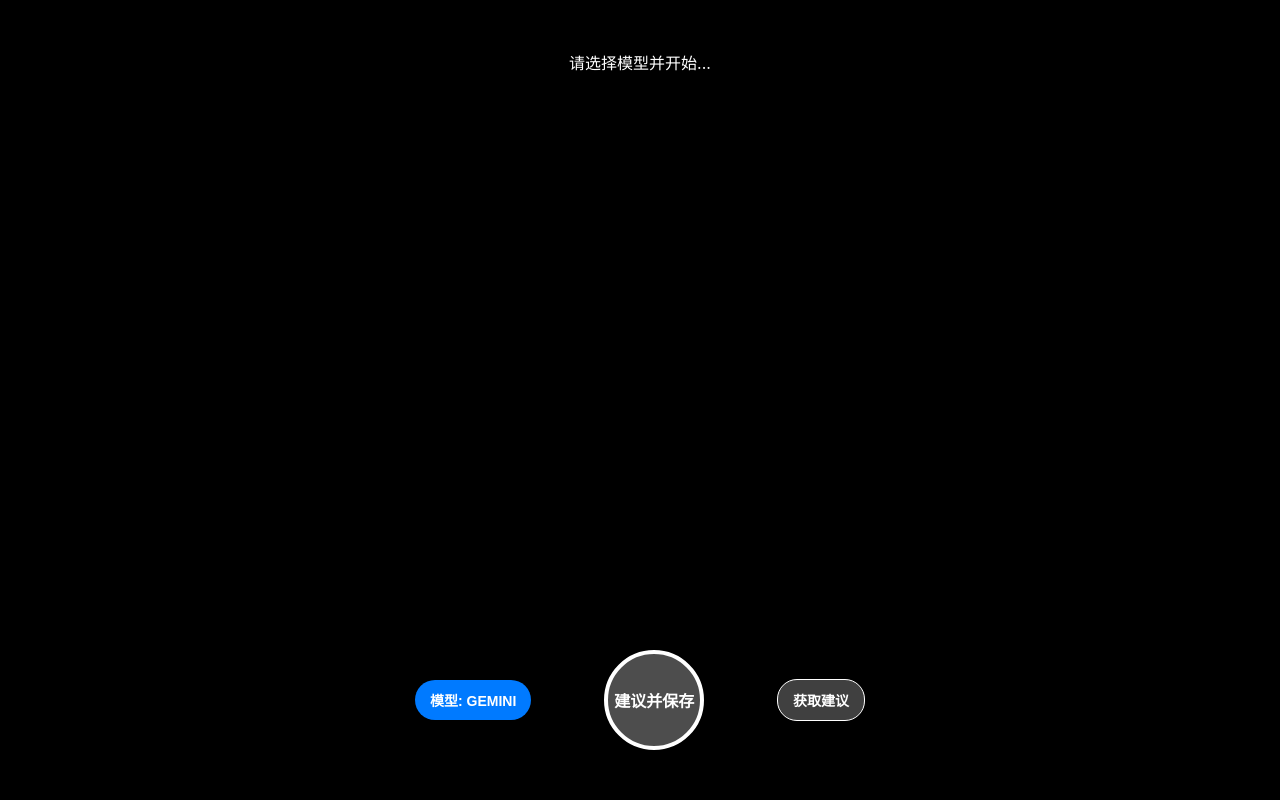
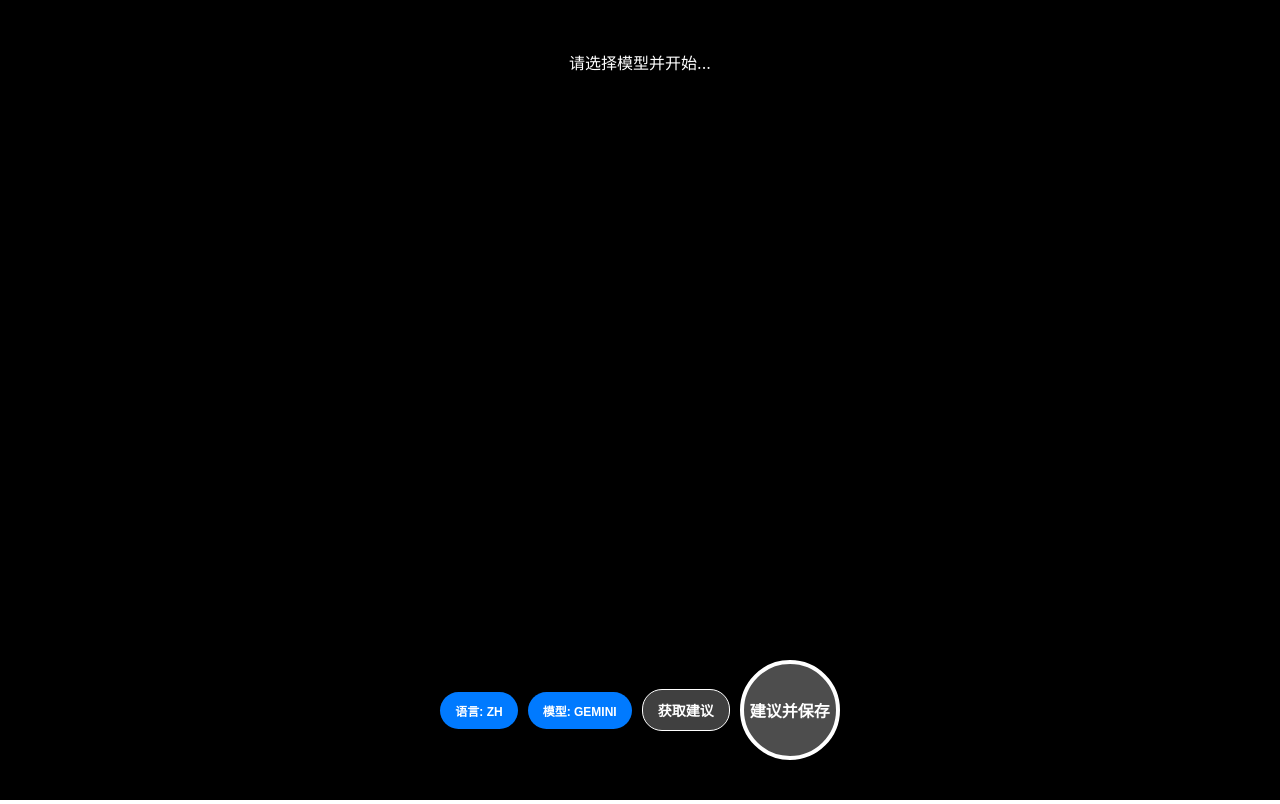
Before and after one commit to tortoiseknightma/ai-camera-coach-web, a React (Create React App) app: page / in a window 1280 px wide. Built offline with nearby package versions, Linux system fonts and the light colour scheme; no server answers.

Commit message:
feat: add multi-language support, now ZH and EN

```diff
--- a/src/CameraCoach.js
+++ b/src/CameraCoach.js
@@ -3,6 +3,35 @@ import React, { useRef, useState, useCallback } from 'react';
 import Webcam from 'react-webcam';
 import { GoogleGenerativeAI } from '@google/generative-ai';
 import OpenAI from 'openai'; // [新增] 导入OpenAI库
+
+const content = {
+  en: {
+    // UI 文本
+    initialFeedback: 'Please select a model and start...',
+    switchModel: 'Model',
+    switchLanguage: 'Language: EN',
+    getAdviceAndSave: 'Advice & Save',
+    getAdviceOnly: 'Get Advice',
+    processing: 'Analyzing...',
+    captureError: 'Failed to capture image. Please try again.',
+    feedbackError: (model) => `Failed to call ${model} API. Please check configuration or network.`,
+    // 大模型 Prompt
+    prompt: "You are a camera assistant. For the given photo, do the following:\n Step 1: Classify the user's photo intent. Choose ONE or TWO intents from this list: [Portrait, Social, Food, Landscape, Architecture, Object].\n Step 2: Identify ONE or TWO short issues in the photo composition, focusing on subject placement, balance, clutter, or perspective.\n Step 3: Suggest ONE or TWO concrete camera adjustments only from this list: [Pan left, Pan right, Tilt up, Tilt down, Zoom in, Zoom out, Shift left, Shift right, Shift up, Shift down, Move forward, Move backward].\n Format as:\n Intent: [Option] or [Option1, Option2]. Do NOT explain. Do NOT add extra text.\n Diagnosis: [Issue] or [Issue1, Issue2]. Keep them concise, like bullet points.\n Adjustment: [Adjustment] or [Adjustment1, Adjustment2]. Always choose one clear option or a valid non-contradictory combination."
+  },
+  zh: {
+    // UI 文本
+    initialFeedback: '请选择模型并开始...',
+    switchModel: '模型',
+    switchLanguage: '语言: ZH',
+    getAdviceAndSave: '建议并保存',
+    getAdviceOnly: '获取建议',
+    processing: '分析中...',
+    captureError: '无法捕获图像，请重试。',
+    feedbackError: (model) => `调用 ${model} API 失败，请检查配置或网络。`,
+    // 大模型 Prompt
+    prompt: "你是一位摄影助手。针对给定的照片，请完成以下步骤：\n步骤1：对用户的拍照意图进行分类。从此列表选择一个或两个意图：[人像, 社交, 食物, 风景, 建筑, 物体]。\n步骤2：指出照片构图中的一到两个简短问题，重点关注主体位置、平衡、杂乱或视角。\n步骤3：仅从此列表建议一到两个具体的相机调整：[向左平移, 向右平移, 向上倾斜, 向下倾斜, 放大, 缩小, 向左平移相机, 向右平移相机, 向上平移相机, 向下平移相机, 向前移动, 向后移动]。\n格式要求：\n意图：[选项] 或 [选项1, 选项2]。不要解释。不要添加额外文字。\n诊断：[问题] 或 [问题1, 问题2]。保持简洁，类似要点。\n调整：[调整] 或 [调整1, 调整2]。总是选择一个明确的选项或一个有效的、不矛盾的组合。"
+  }
+};
 
 
 // --- 配置区 ---
@@ -47,10 +76,17 @@ const saveImageToLocal = (imageSrc) => {
 
 function CameraCoach() {
   const webcamRef = useRef(null);
-  const [aiFeedback, setAiFeedback] = useState('请选择模型并开始...');
+  // [修改] 增加语言 state
+  const [language, setLanguage] = useState('zh'); // 'en' 或 'zh', 默认为中文
+  const [aiFeedback, setAiFeedback] = useState(content[language].initialFeedback);
   const [isProcessing, setIsProcessing] = useState(false);
   const [currentLLM, setCurrentLLM] = useState('gemini');
   const [analyzedImage, setAnalyzedImage] = useState(null);
+
+  // [新增] 切换语言的函数
+  const toggleLanguage = () => {
+    setLanguage(prevLang => (prevLang === 'en' ? 'zh' : 'en'));
+  };
 
   const toggleLLM = () => {
     setCurrentLLM(prevLLM => {
@@ -62,40 +98,28 @@ function CameraCoach() {
 
   const getAiFeedback = async (imageSrc) => {
     setAnalyzedImage(imageSrc);
-
     setIsProcessing(true);
-    setAiFeedback(`正在使用 ${currentLLM.toUpperCase()} 分析图片...`);
+    setAiFeedback(`${content[language].processing} (${currentLLM.toUpperCase()})`);
 
     try {
       let responseText = '';
+      const currentPrompt = content[language].prompt; // 根据当前语言选择 prompt
+
       if (currentLLM === 'gemini') {
         const imagePart = fileToGenerativePart(imageSrc, "image/jpeg");
-        const result = await geminiModel.generateContent([GEMINI_PROMPT, imagePart]);
+        const result = await geminiModel.generateContent([currentPrompt, imagePart]);
         responseText = result.response.text();
       } else if (currentLLM === 'ark') {
         const response = await arkClient.chat.completions.create({
           model: ARK_MODEL_ID,
-          messages: [
-            {
-              role: 'user',
-              content: [
-                { type: 'text', text: GEMINI_PROMPT },
-                {
-                  type: 'image_url',
-                  image_url: {
-                    url: imageSrc,
-                  },
-                },
-              ],
-            },
-          ],
+          messages: [{ role: 'user', content: [{ type: 'text', text: currentPrompt }, { type: 'image_url', image_url: { url: imageSrc } }] }],
         });
         responseText = response.choices[0].message.content;
       }
       setAiFeedback(responseText);
     } catch (error) {
       console.error(`Error with ${currentLLM.toUpperCase()} API:`, error);
-      setAiFeedback(`调用 ${currentLLM.toUpperCase()} API 失败，请检查配置或网络。`);
+      setAiFeedback(content[language].feedbackError(currentLLM.toUpperCase()));
       setAnalyzedImage(null);
     } finally {
       setIsProcessing(false);
@@ -111,7 +135,7 @@ function CameraCoach() {
     }
     saveImageToLocal(imageSrc);
     getAiFeedback(imageSrc);
-  }, [isProcessing, currentLLM]);
+  }, [isProcessing, currentLLM, language]);
 
   const handleAnalyzeOnly = useCallback(async () => {
     if (isProcessing) return;
@@ -121,7 +145,7 @@ function CameraCoach() {
       return;
     }
     getAiFeedback(imageSrc);
-  }, [isProcessing, currentLLM]);
+  }, [isProcessing, currentLLM, language]);
 
 
   return (
@@ -147,9 +171,14 @@ function CameraCoach() {
           </div>
         )}
 
+        {/* [修改] 底部按钮区的文本现在是动态的 */}
         <div style={styles.bottomControls}>
-          <button onClick={toggleLLM} style={styles.toggleButton}>
-            模型: {currentLLM.toUpperCase()}
+          <button onClick={toggleLanguage} style={styles.utilityButton}>
+            {content[language].switchLanguage}
+          </button>
+
+          <button onClick={toggleLLM} style={styles.utilityButton}>
+            {content[language].switchModel}: {currentLLM.toUpperCase()}
           </button>
 
           <button
@@ -157,7 +186,7 @@ function CameraCoach() {
             disabled={isProcessing}
             style={isProcessing ? {...styles.captureButton, ...styles.disabledButton} : styles.captureButton}
           >
-            {isProcessing ? '...' : '建议并保存'}
+            {isProcessing ? '...' : content[language].getAdviceAndSave}
           </button>
 
           <button
@@ -165,7 +194,7 @@ function CameraCoach() {
             disabled={isProcessing}
             style={styles.secondaryButton}
           >
-            获取建议
+            {content[language].getAdviceOnly}
           </button>
         </div>
       </div>
@@ -214,55 +243,29 @@ const styles = {
     whiteSpace: 'pre-wrap'
   },
   bottomControls: {
-    display: 'flex',
-    justifyContent: 'space-between',
-    alignItems: 'center',
-    width: '100%',
-    maxWidth: '450px',
-    paddingBottom: '30px',
-    pointerEvents: 'auto',
+    display: 'flex', justifyContent: 'center', alignItems: 'center',
+    flexWrap: 'wrap', // 允许换行
+    gap: '10px', // 按钮间距
+    width: '100%', maxWidth: '500px', paddingBottom: '20px', pointerEvents: 'auto',
   },
   captureButton: {
-    width: '100px',
-    height: '100px',
-    borderRadius: '50%',
-    border: '4px solid white',
-    backgroundColor: 'rgba(255, 255, 255, 0.3)',
-    cursor: 'pointer',
-    fontSize: '16px',
-    color: 'white',
-    fontWeight: 'bold',
-    display: 'flex',
-    justifyContent: 'center',
-    alignItems: 'center',
-    textAlign: 'center',
-    order: 2
+    width: '100px', height: '100px', borderRadius: '50%', border: '4px solid white',
+    backgroundColor: 'rgba(255, 255, 255, 0.3)', cursor: 'pointer', fontSize: '16px',
+    color: 'white', fontWeight: 'bold', display: 'flex', justifyContent: 'center',
+    alignItems: 'center', textAlign: 'center',
+    order: 3, // 主按钮放中间
+    flexShrink: 0, // 防止被压缩
   },
-  disabledButton: {
-    opacity: 0.6,
-    cursor: 'not-allowed'
-  },
-  toggleButton: {
-    backgroundColor: '#007AFF',
-    color: 'white',
-    border: 'none',
-    borderRadius: '20px',
-    padding: '10px 15px',
-    fontSize: '14px',
-    cursor: 'pointer',
-    fontWeight: 'bold',
-    order: 1
+  disabledButton: { opacity: 0.6, cursor: 'not-allowed' },
+  utilityButton: { // 用于语言和模型切换按钮
+    backgroundColor: '#007AFF', color: 'white', border: 'none',
+    borderRadius: '20px', padding: '10px 15px', fontSize: '12px',
+    cursor: 'pointer', fontWeight: 'bold',
   },
   secondaryButton: {
-    backgroundColor: 'rgba(128, 128, 128, 0.5)',
-    color: 'white',
-    border: '1px solid white',
-    borderRadius: '20px',
-    padding: '10px 15px',
-    fontSize: '14px',
-    cursor: 'pointer',
-    fontWeight: 'bold',
-    order: 3
+    backgroundColor: 'rgba(128, 128, 128, 0.5)', color: 'white', border: '1px solid white',
+    borderRadius: '20px', padding: '10px 15px', fontSize: '14px',
+    cursor: 'pointer', fontWeight: 'bold',
   },
   floatingImageContainer: {
     position: 'absolute',
```
